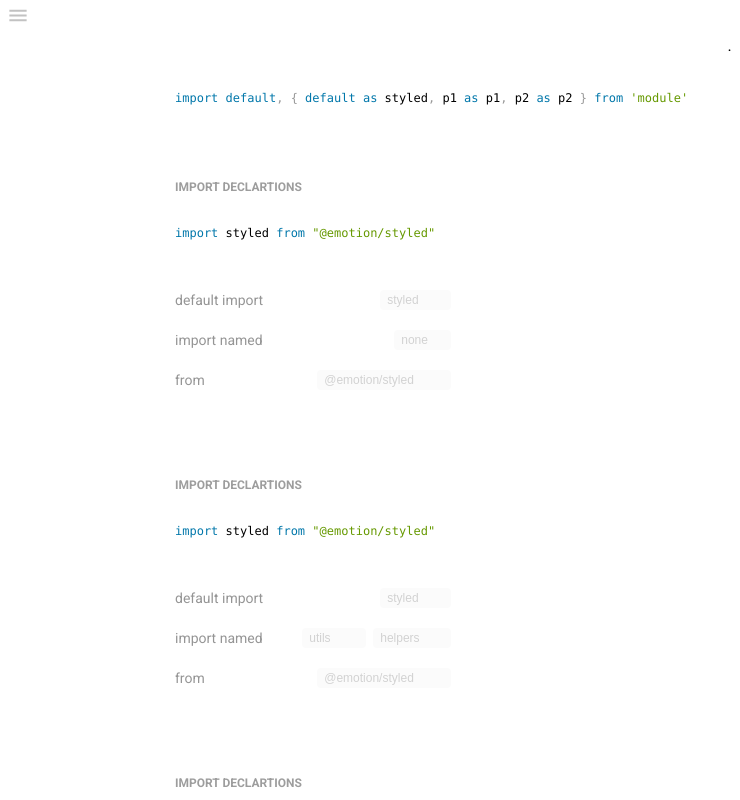
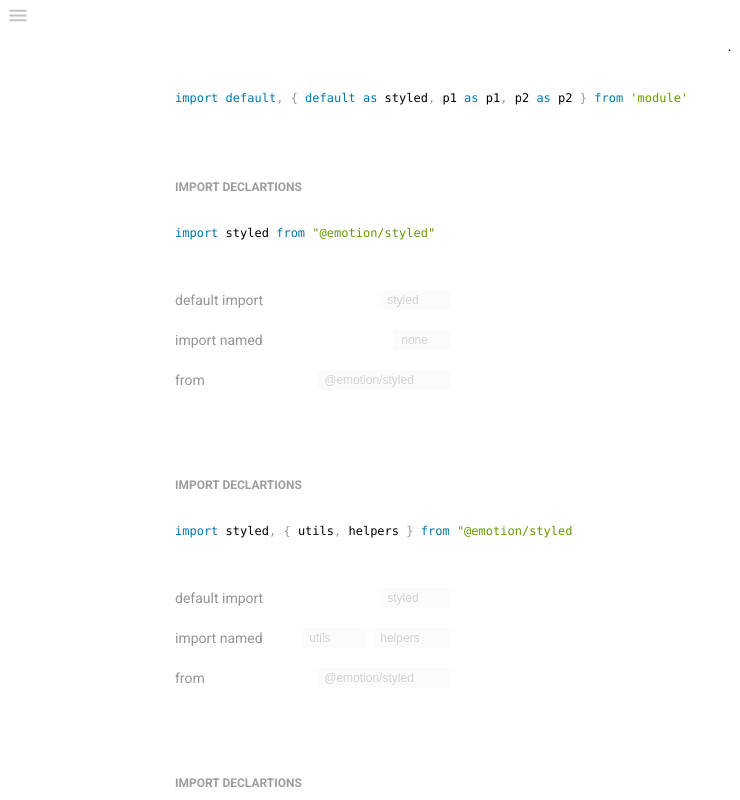
Before and after one commit to gridaco/CoLI, a Next.js app in the folder editor/: page /function in a window 1280 px wide. Shown: the top 800 px of the page, without its empty margins (0-740 px from the left). Built offline with nearby package versions, Linux system fonts and the light colour scheme.

Commit message:
WIP : complete api list

```diff
--- a/editor/class/import.ts
+++ b/editor/class/import.ts
@@ -1,20 +1,28 @@
 export class ImportDeclaration {
   _default?: string;
-  _form?: string;
-  _import?: Array<string>;
+  _from?: string;
+  _import: Array<string | null>;
 
   constructor({ _default, _from, _import }) {
     this._default = _default;
-    this._form = _from;
+    this._from = _from;
     this._import = _import;
   }
 
   public call() {
+    const { _default, _from, _import } = this;
+    const importIsNotEmpty = _import != null && _import.join("") !== "";
     let code = "import";
 
-    this._default != null && (code += ` ${this._default}`);
+    _default != null && (code += ` ${_default}`);
 
-    this._form != null && (code += ` from "${this._form}"`);
+    if (importIsNotEmpty && _default != null) {
+      code += `,`;
+    }
+
+    importIsNotEmpty && (code += ` { ${_import.join(", ")} }`);
+
+    _from != null && (code += ` from "${_from}"`);
 
     return code;
   }
--- a/editor/components/auto-grow-input/index.tsx
+++ b/editor/components/auto-grow-input/index.tsx
@@ -3,14 +3,15 @@ import React from "react";
 
 function AutoGrowInput(props: {
   placeholder: string;
-  onChange: (v: string, n: string) => void;
+  onChange: (v: string, n: string, k?: number) => void;
   name: string;
+  ix?: number
 }) {
   return (
     <Wrapper>
       <input
         name={props.name}
-        onChange={(e) => props.onChange(e.target.value, e.target.name)}
+        onChange={(e) => props.onChange(e.target.value, e.target.name, props.ix)}
         size={props.placeholder?.length | 4}
         onInput={(e: any) =>
           (e.target.parentNode.dataset.value = e.target.value)
--- a/editor/components/declarations/function.tsx
+++ b/editor/components/declarations/function.tsx
@@ -36,11 +36,32 @@ function FunctionDeclaration(props: { id: number; data: FunctionDeclaration }) {
     setDeclaration(data);
   }, [declarationValue]);
 
-  const onChangeDeclarationValue = (v: string, n: string) => {
-    setDeclarationValue((d) => ({
-      ...d,
-      [n]: v == "" ? data[n] : v,
-    }));
+  const onChangeDeclarationValue = (v: string, n: string, k?: number) => {
+    setDeclarationValue((d) => {
+      const isArray = data[n] instanceof Array;
+
+      if (isArray) {
+        const _import = data[n].map((i, ix) => {
+          if (ix === k) {
+            return v === "" ? i : v;
+          } else if (d[n][ix] != i) {
+            return d[n][ix]
+          } else {
+            return i;
+          }
+        });
+
+        return {
+          ...d,
+          _import,
+        };
+      } else {
+        return {
+          ...d,
+          [n]: v == "" ? data[n] : v,
+        };
+      }
+    });
   };
 
   return (
@@ -52,12 +73,13 @@ function FunctionDeclaration(props: { id: number; data: FunctionDeclaration }) {
           <div className="coli-values" key={_}>
             <label>{fields[_]}</label>
             {data[i] instanceof Array ? (
-              data[i].map((holder: string) => (
+              data[i].map((holder: string, _) => (
                 <AutoGrowInput
                   name={i}
                   onChange={onChangeDeclarationValue}
                   placeholder={holder}
-                  key={holder}
+                  key={_}
+                  ix={_}
                 />
               ))
             ) : (
```
